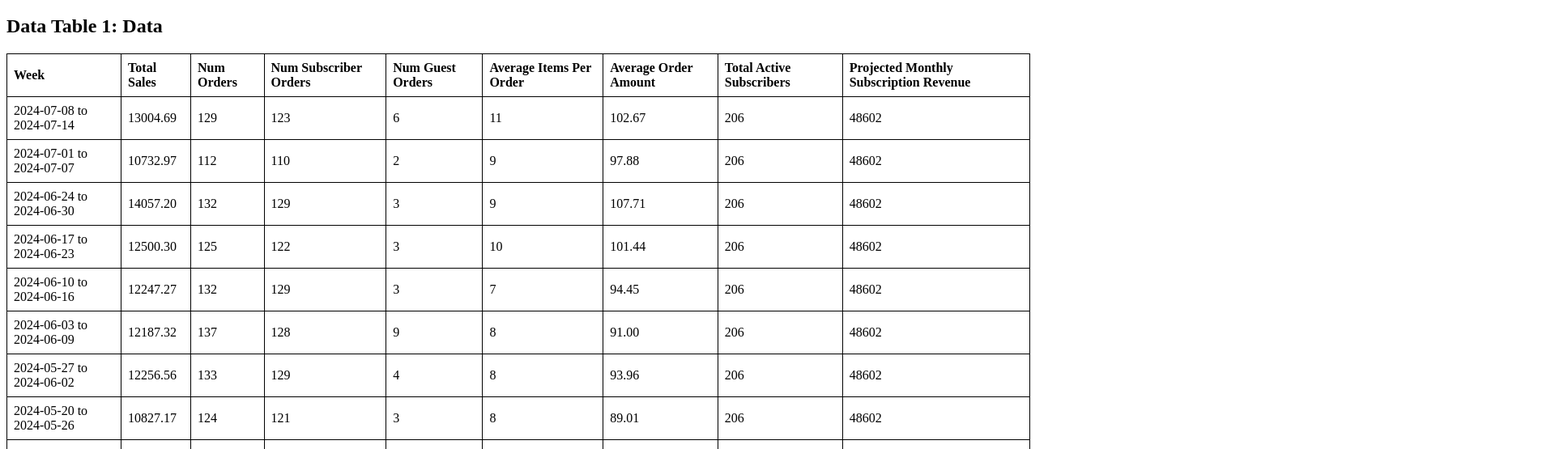
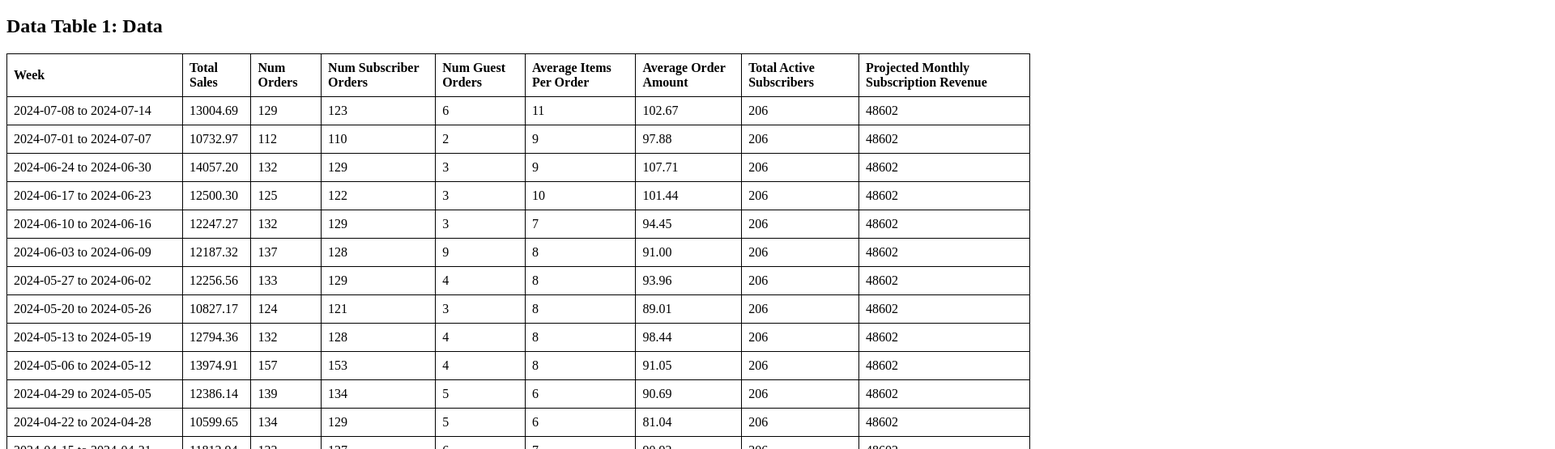
Before and after one commit to required777/TD-Testing-ffcsa_scripts, a website: page docs/DataTables.html in a window 1280 px wide. Shown: the part 61-616 px from the top of the page at 81% size, 1920 px wide, since content can reach past the window. Drawn offline with Linux system fonts and the light colour scheme.

Commit message:
Update DataTables.html

```diff
--- a/docs/DataTables.html
+++ b/docs/DataTables.html
@@ -16,6 +16,10 @@
         th, td {
             padding: 8px;
             text-align: left;
+        }
+        th:first-child, td:first-child {
+            white-space: nowrap;
+            width: 200px; /* Adjust this value as needed */
         }
     </style>
 </head>
```
